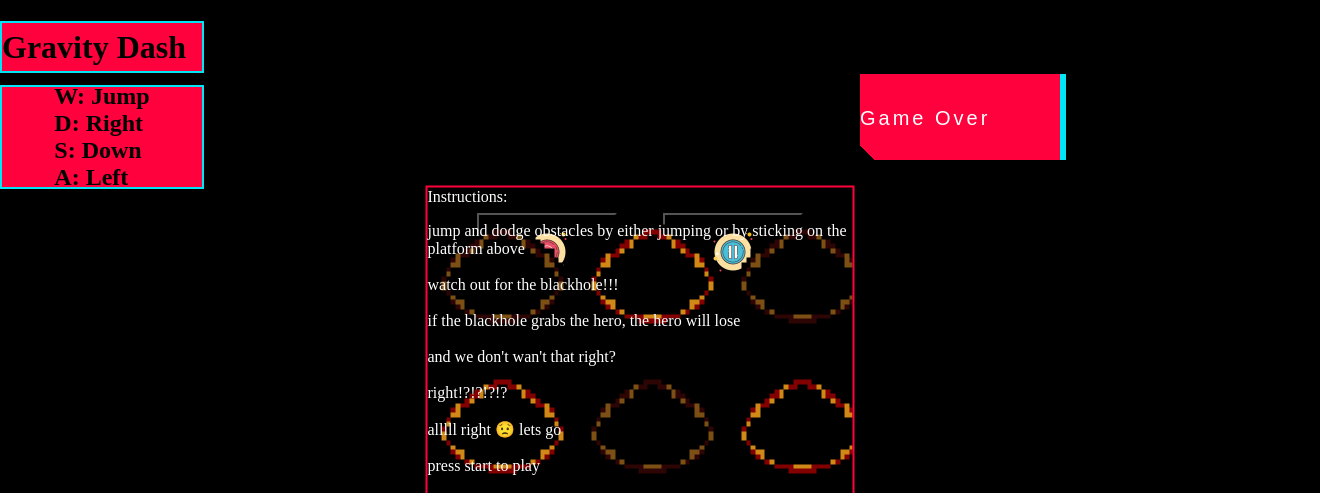
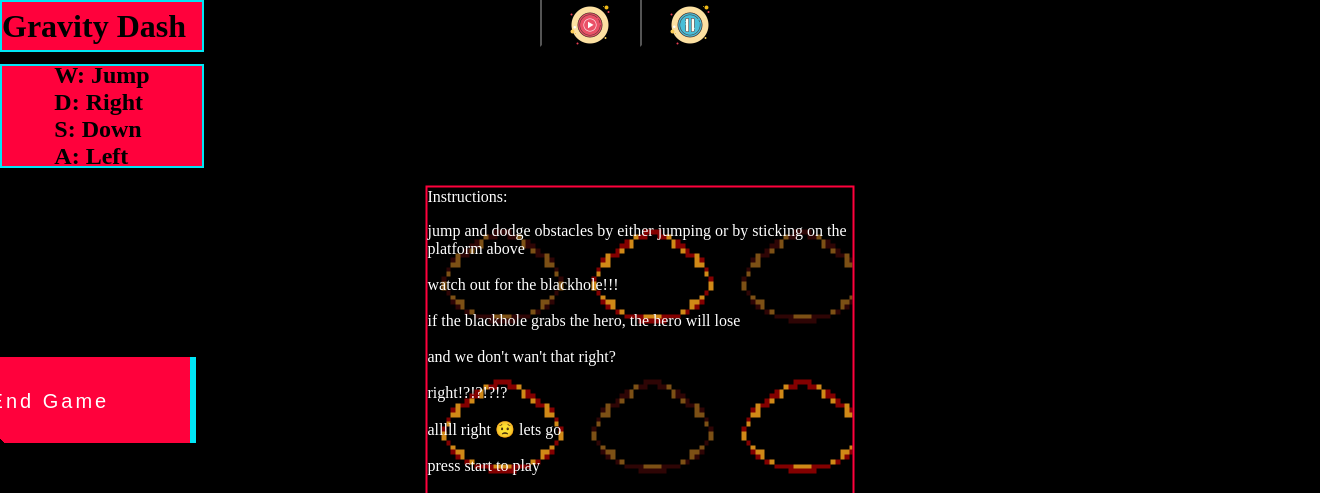
Before and after one commit to nvega23/gravity-guy, a plain HTML site: page index.html in a window 1280 px wide. Shown: the top 493 px of the page, 1320 px wide, since content can reach past the window. Drawn offline with Linux system fonts and the light colour scheme.

Commit message:
end game button css fixed, used to be on canvas blocking users view

```diff
--- a/dist/main.css
+++ b/dist/main.css
@@ -6,7 +6,7 @@ body {
   background-color: black;
 }
 
-#start, #gameOver {
+#start, #end {
   border: 5px solid black;
 }
 
@@ -84,25 +84,27 @@ canvas {
 .score {
   display: flex;
   justify-content: center;
+  margin: -40px;
 }
 
 .container {
   display: flex;
+  justify-content: center;
   align-items: center;
-  justify-content: center;
-  height: 100px;
-  width: 100px;
+  z-index: 10;
+  height: 50px;
+  width: 50px;
   margin: auto;
   background: url(../src/audio/2.mp3) no-repeat center center/cover;
 }
 
 .btn button {
-  width: 140px;
-  margin: 23px;
-  padding: 12px;
+  width: 100px;
+  height: 50px;
   background-color: black;
   color: #00E6F6;
   cursor: pointer;
+  right: 80px;
 }
 
 /* CSS */
@@ -211,8 +213,9 @@ canvas {
 #endGame,
 #endGame:after {
   position: absolute;
+  z-index: 10;
   top: 50%;
-  left: 75%;
+  left: 7%;
   transform: translate(-50%, -50%);
   width: 150px;
   height: 76px;
@@ -225,7 +228,6 @@ canvas {
   letter-spacing: 3px;
   box-shadow: 6px 0px 0px #00E6F6;
   outline: transparent;
-  position: relative;
   user-select: none;
   -webkit-user-select: none;
   touch-action: manipulation;
--- a/index.html
+++ b/index.html
@@ -9,7 +9,7 @@
     <title>Gravity Dash</title>
 </head>
 <body>
-    <canvas class="hidden" height="600px" width="600px" style="border: black solid 3px;">
+    <canvas class="hidden" height="600px" width="600px" style="border: black solid 3px; margin: 50px;">
     </canvas>
 
     <div id="gravity">
@@ -17,7 +17,6 @@
             Gravity Dash
         </h1>
     </div>
-
     <div id="gravityControls">
         <h2>
             W: Jump
@@ -31,9 +30,18 @@
         </h2>
     </div>
 
-    <!-- <div id="start" style="display:none"> -->
-        <!-- <a>Game Over</a> -->
-    <!-- </div> -->
+        <div class="container">
+        <div class="btn">
+            <button id="play">
+                <img src="../src/images/newplay.png" alt="">
+            </button>
+        </div>
+        <div class="btn">
+            <button id="pause">
+                <img src="../src/images/newpause.png" alt="">
+            </button>
+        </div>
+    </div>
 
     <div id='hud'>
         Instructions:
@@ -86,22 +94,8 @@
         <p id="win"></p>
     </h1>
 
-    <div>
-        <div id="endGame">
-            <a>Game Over</a>
-        </div>
-    </div>
-    <div class="container">
-        <div class="btn">
-            <button id="play">
-                <img src="../src/images/newplay.png" alt="">
-            </button>
-        </div>
-        <div class="btn">
-            <button id="pause">
-                <img src="../src/images/newpause.png" alt="">
-            </button>
-        </div>
+    <div id="endGame">
+        <a>End Game</a>
     </div>
 
 </body>
--- a/src/index.scss
+++ b/src/index.scss
@@ -5,7 +5,7 @@ body{
     // background-image: url(../src/images/hills.png);
     // background-image: url(../src/images/1.png);
 }
-#start, #gameOver{
+#start, #end{
     border: 5px solid black;
 }
 
@@ -83,24 +83,26 @@ canvas{
 .score{
   display: flex;
   justify-content: center;
+  margin: -40px;
 }
 .container{
   display: flex;
+  justify-content: center;
   align-items: center;
-  justify-content: center;
-  height: 100px;
-  width: 100px;
+  z-index: 10;
+  height: 50px;
+  width: 50px;
   margin: auto;
   background: url(../src/audio/2.mp3) no-repeat center center/cover;
 }
 
 .btn button{
-  width: 140px;
-  margin: 23px;
-  padding: 12px;
+  width: 100px;
+  height: 50px;
   background-color: black;
   color: #00E6F6;;
   cursor: pointer;
+  right: 80px;
 }
 
 // .win{
@@ -220,14 +222,18 @@ canvas{
     line-height: 88px;
   }
 }
-
-
+///////////////////////////////////////////////////////
+///////////////////////////////////////////////////////
+///////////////////////////////////////////////////////
+///////////////////////////////////////////////////////
+///////////////////////////////////////////////////////
 /* CSS */
 #endGame,
 #endGame:after {
   position: absolute;
+  z-index: 10;
   top: 50%;
-  left: 75%;
+  left: 7%;
   transform: translate(-50%, -50%);
   width: 150px;
   height: 76px;
@@ -240,7 +246,7 @@ canvas{
   letter-spacing: 3px;
   box-shadow: 6px 0px 0px #00E6F6;
   outline: transparent;
-  position: relative;
+  // position: relative;
   user-select: none;
   -webkit-user-select: none;
   touch-action: manipulation;
--- a/src/scripts/blackHole.js
+++ b/src/scripts/blackHole.js
@@ -1,4 +1,3 @@
-//half the width, 262 + x pos, 262
 class blackHole {
     constructor(ctx, CANVAS_WIDTH, CANVAS_HEIGHT){
         this.gameframe = 0
--- a/src/scripts/player.js
+++ b/src/scripts/player.js
@@ -1,4 +1,3 @@
-//bugs, huds wont go away when i start game, blackhole will not appear
 class Player {
     constructor(game, ctx, CANVAS_WIDTH, CANVAS_HEIGHT){
         this.gameframe = 0
```
Also changed, not shown: src/scripts/game.js (+12 -13 lines), dist/main.js.
